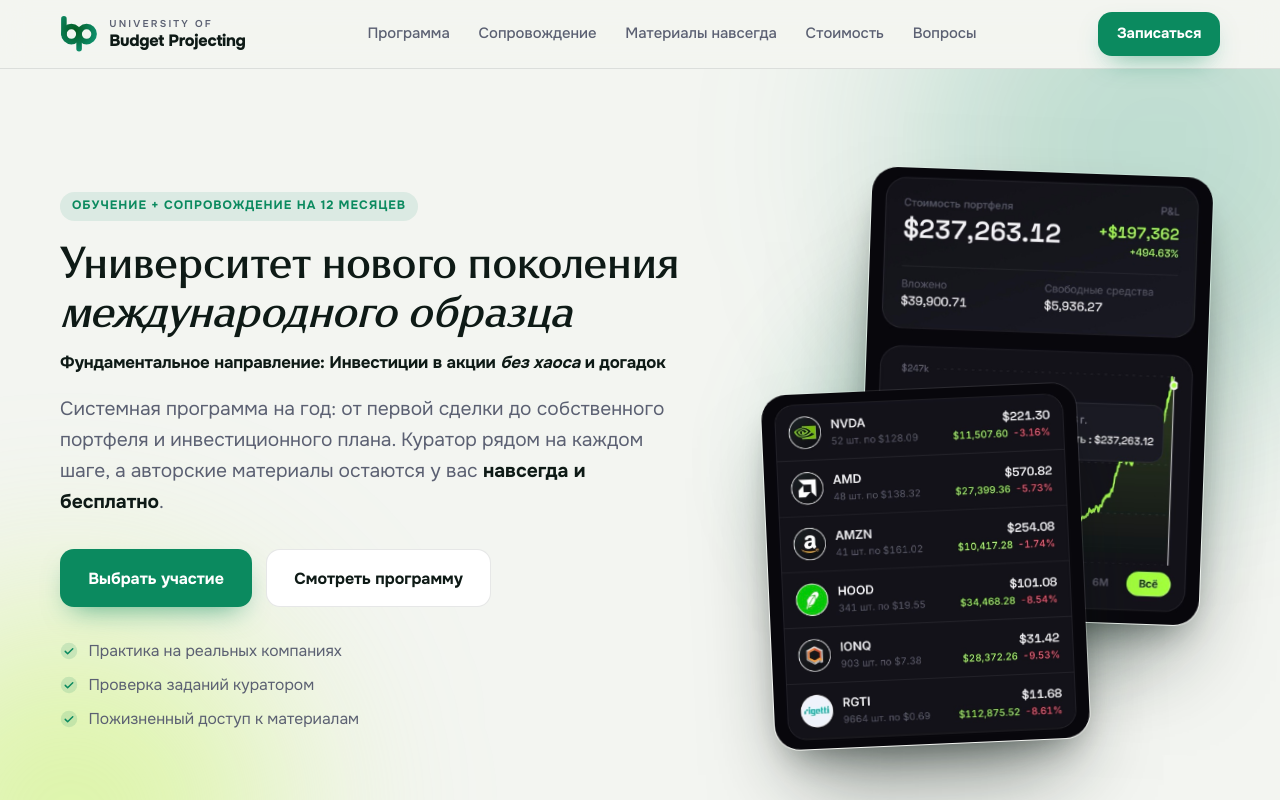
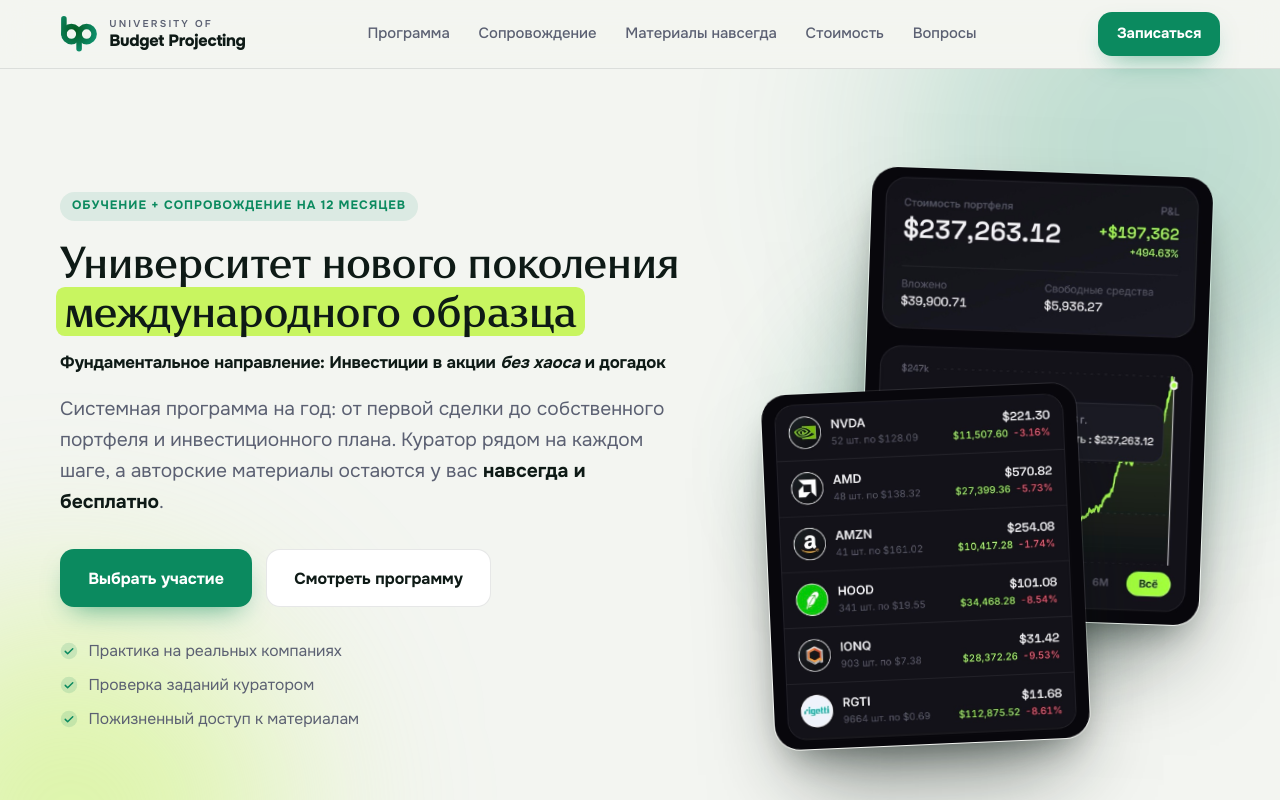
Before and after one commit to macmpaxep/investing-acd, a Next.js app: page / in a window 1280 px wide. Shown: the top 800 px of the page. Built offline with nearby package versions, Linux system fonts and the light colour scheme.

Commit message:
Add styles for emphasized text in h2 elements

```diff
--- a/src/app/globals.css
+++ b/src/app/globals.css
@@ -45,6 +45,7 @@ h1, h2 { font-family: var(--font-display), Georgia, serif; font-weight: 400; let
 h1 { font-size: clamp(2.4rem, 5.6vw, 4.2rem); }
 h1 em { font-style: normal; padding: 0 .2em; margin: 0 -.1em; border-radius: .2em; color: #0e1a16; background: var(--lime); box-decoration-break: clone; -webkit-box-decoration-break: clone; }
 h2 { font-size: clamp(1.9rem, 3.6vw, 2.8rem); max-width: 24ch; margin-bottom: 1rem; }
+h2 em { font-style: normal; padding: 0 .2em; margin: 0 -.1em; border-radius: .2em; color: #0e1a16; background: var(--lime); box-decoration-break: clone; -webkit-box-decoration-break: clone; }
 h3 { font-size: 1.05rem; margin-bottom: .6rem; letter-spacing: -0.01em; }
 p { color: var(--muted); }
 
```
